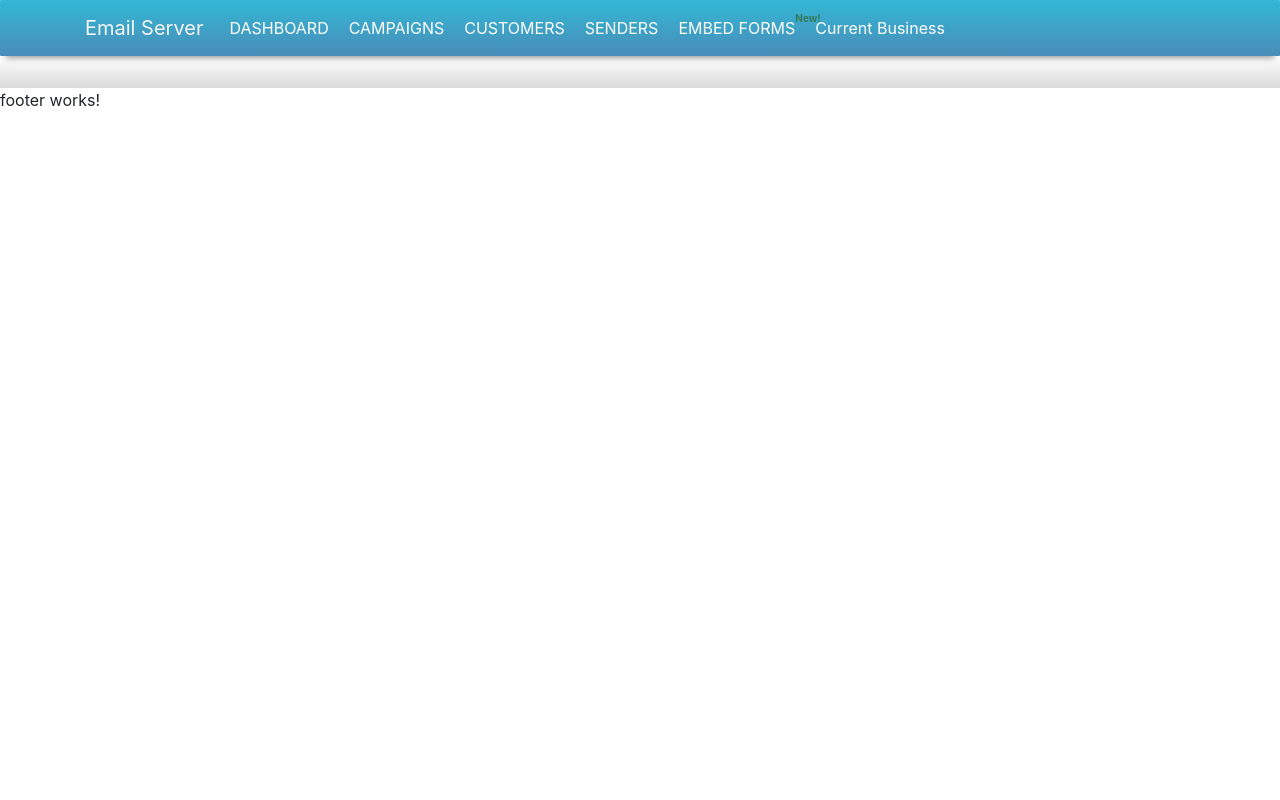
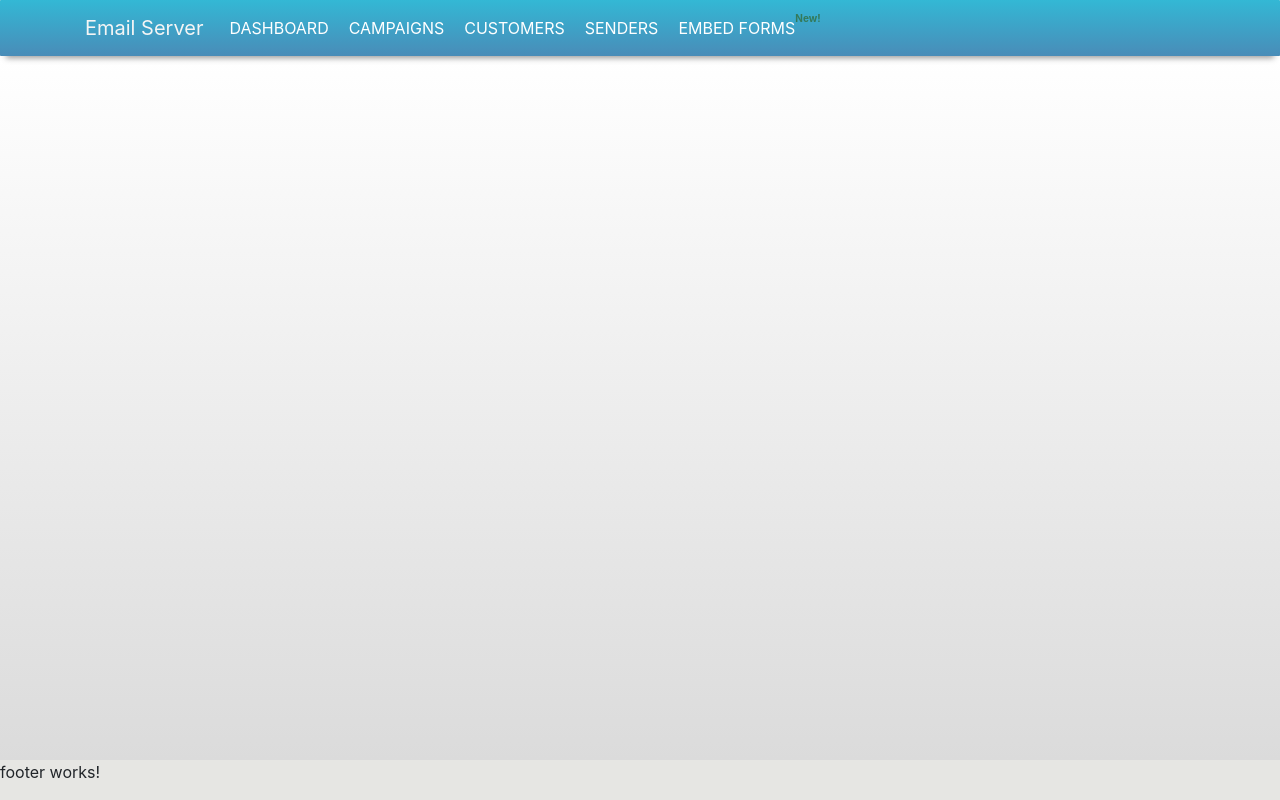
Before and after one commit to mikorecare/real-time-quiz-admin-angular, an Angular app in the folder quiz-admin/: page /home in a window 1280 px wide. Built offline with nearby package versions, Linux system fonts and the light colour scheme.

Commit message:
FIX: home navbar

```diff
--- a/quiz-admin/src/app/components/pages/home/home.component.html
+++ b/quiz-admin/src/app/components/pages/home/home.component.html
@@ -49,29 +49,6 @@
               >EMBED FORMS<sup class="new-feature">New!</sup></a
             >
           </li>
-            <li class="dropdown nav-item navbar-nav navbar-right">
-              <a class="nav-link" data-toggle="dropdown">{{
-                currentBusiness.name
-              }}</a>
-              <ul class="dropdown-menu">
-                <li>
-                  <a>SETTINGS</a>
-                </li>
-                VIEW OTHER BUSINESSES
-                <li *ngFor="let businesses of userBusinesses">
-                  <a
-                    class="businesses-name"
-                    *ngIf="
-                      global.currentBusiness.length
-                        ? global.currentBusiness[0].name !== businesses.name
-                        : userBusinesses[0].name !== businesses.name
-                    "
-                    >{{ businesses.name }}</a
-                  >
-                </li>
-                <li><a (click)="logout()">Logout</a></li>
-              </ul>
-            </li>
         </ul>
       </div>
     </div>
--- a/quiz-admin/src/app/components/pages/home/home.component.ts
+++ b/quiz-admin/src/app/components/pages/home/home.component.ts
@@ -7,9 +7,6 @@ import { Component, OnInit } from "@angular/core";
   styleUrls: ["./home.component.scss"],
 })
 export class HomeComponent implements OnInit {
-  currentBusiness ={
-    name:"Current Business"
-  }
   userBusinesses: any[] = [];
   constructor(
 
--- a/quiz-admin/src/styles.scss
+++ b/quiz-admin/src/styles.scss
@@ -1 +1,24 @@
-/* You can add global styles to this file, and also import other style files */
+body,
+html {
+  height: 100%;
+  width: 100%;
+  padding: 0;
+  margin: 0;
+  background: #e6e6e3 no-repeat center center fixed;
+  -webkit-background-size: cover;
+  -moz-background-size: cover;
+  -o-background-size: cover;
+  background-size: cover;
+}
+
+body img {
+  max-width: 100%;
+}
+
+.fa {
+  cursor: pointer;
+
+  &:hover {
+    opacity: 0.5;
+  }
+}
```
Lines whose indentation alone changed are shown as unchanged.
